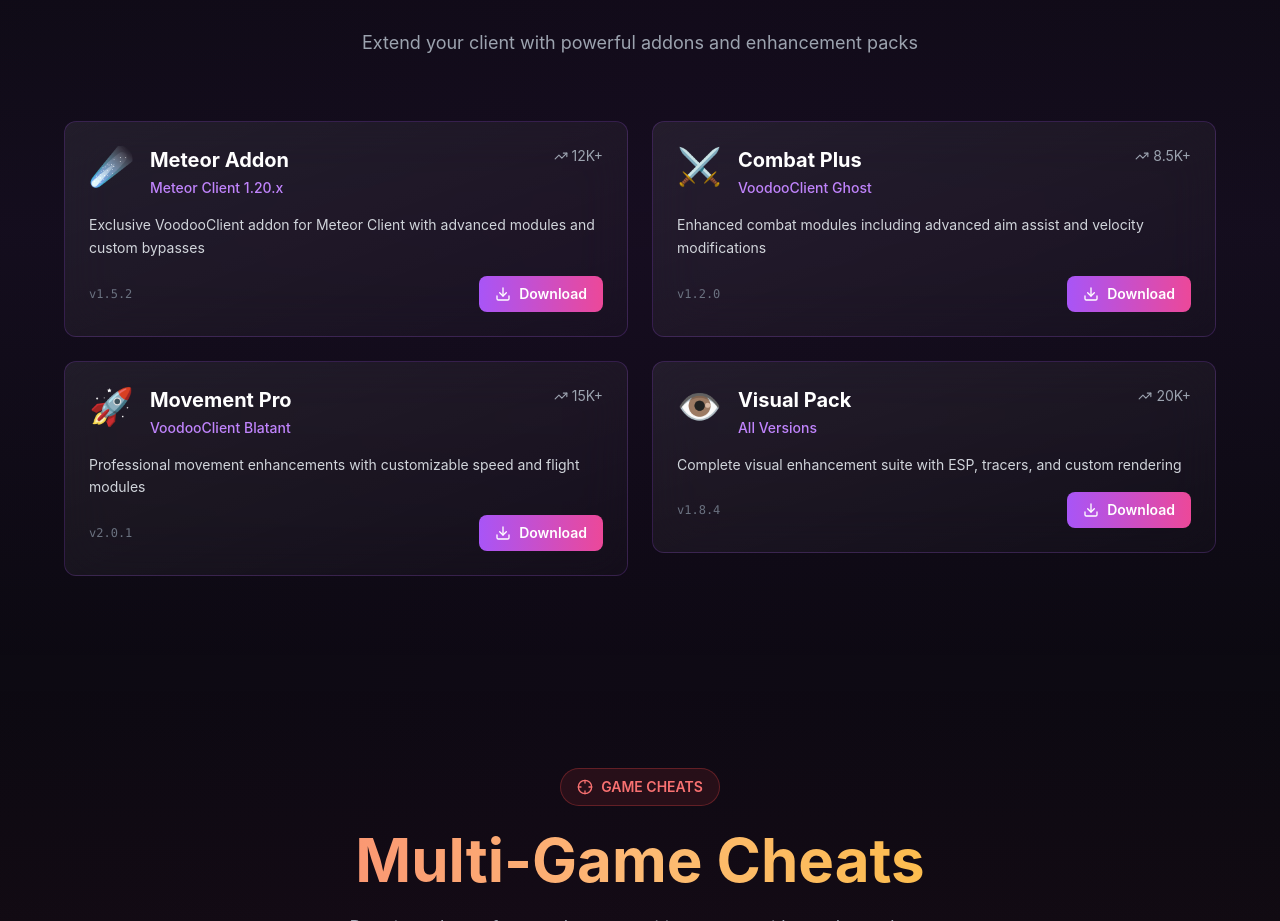
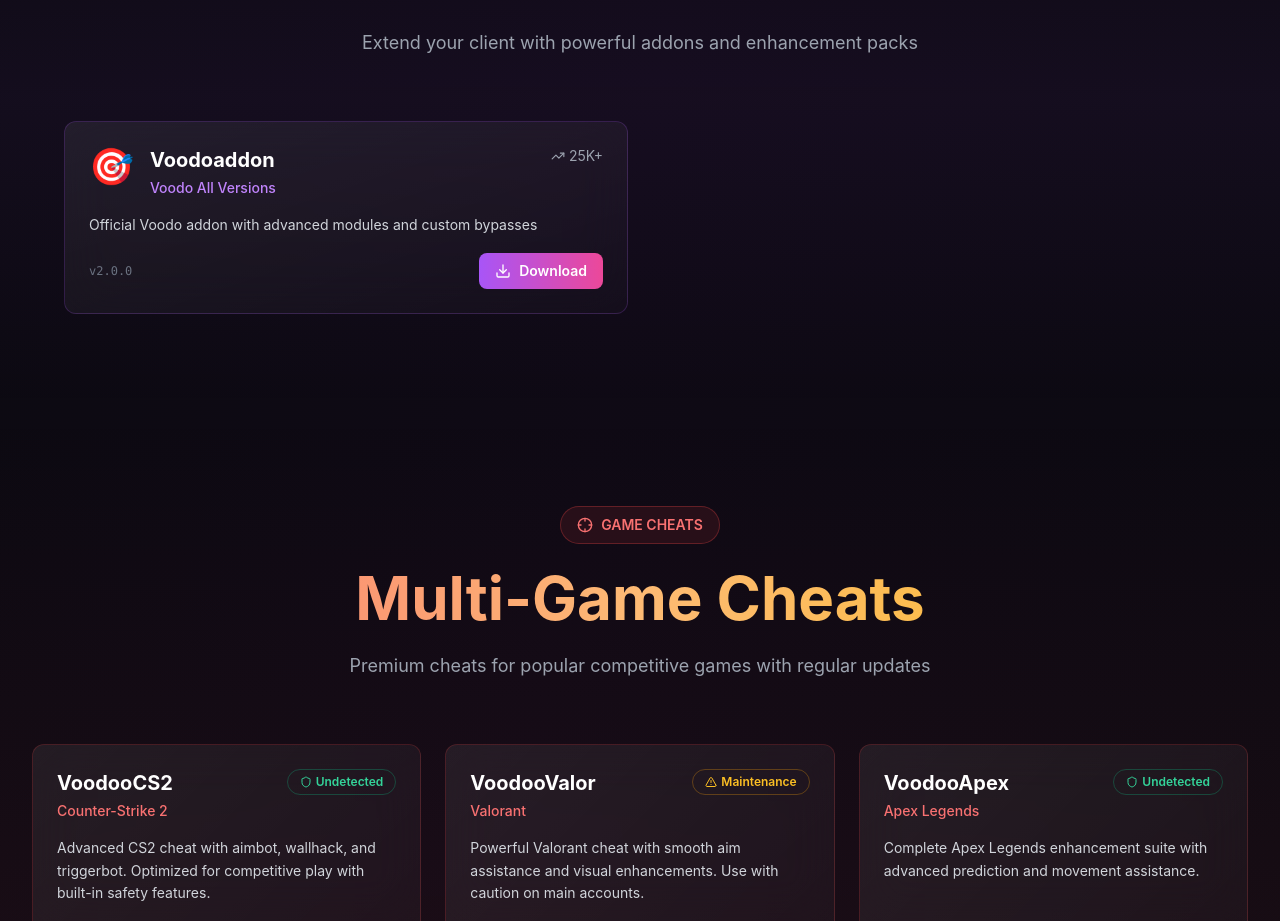
Before and after one commit to WiZClientDev/VodooClientWebsite, a React (Vite) app: page / in a window 1280 px wide. Shown: the part 3227-4148 px from the top of the page. Built offline with nearby package versions, Linux system fonts and the light colour scheme.

Commit message:
Update addon details and remove unused addons
Replaced 'Meteor Addon' with 'Voodoaddon' and updated its details. Removed multiple other addons from the list.

```diff
--- a/src/components/AddonDownloads.tsx
+++ b/src/components/AddonDownloads.tsx
@@ -13,40 +13,13 @@ interface Addon {
 
 const addons: Addon[] = [
   {
-    name: 'Meteor Addon',
-    description: 'Exclusive VoodooClient addon for Meteor Client with advanced modules and custom bypasses',
-    compatibility: 'Meteor Client 1.20.x',
-    version: 'v1.5.2',
-    downloads: '12K+',
+    name: 'Voodoaddon',
+    description: 'Official Voodo addon with advanced modules and custom bypasses',
+    compatibility: 'Voodo All Versions',
+    version: 'v2.0.0',
+    downloads: '25K+',
     downloadUrl: '#',
-    icon: '☄️',
-  },
-  {
-    name: 'Combat Plus',
-    description: 'Enhanced combat modules including advanced aim assist and velocity modifications',
-    compatibility: 'VoodooClient Ghost',
-    version: 'v1.2.0',
-    downloads: '8.5K+',
-    downloadUrl: '#',
-    icon: '⚔️',
-  },
-  {
-    name: 'Movement Pro',
-    description: 'Professional movement enhancements with customizable speed and flight modules',
-    compatibility: 'VoodooClient Blatant',
-    version: 'v2.0.1',
-    downloads: '15K+',
-    downloadUrl: '#',
-    icon: '🚀',
-  },
-  {
-    name: 'Visual Pack',
-    description: 'Complete visual enhancement suite with ESP, tracers, and custom rendering',
-    compatibility: 'All Versions',
-    version: 'v1.8.4',
-    downloads: '20K+',
-    downloadUrl: '#',
-    icon: '👁️',
+    icon: '🎯',
   },
 ];
 
```
